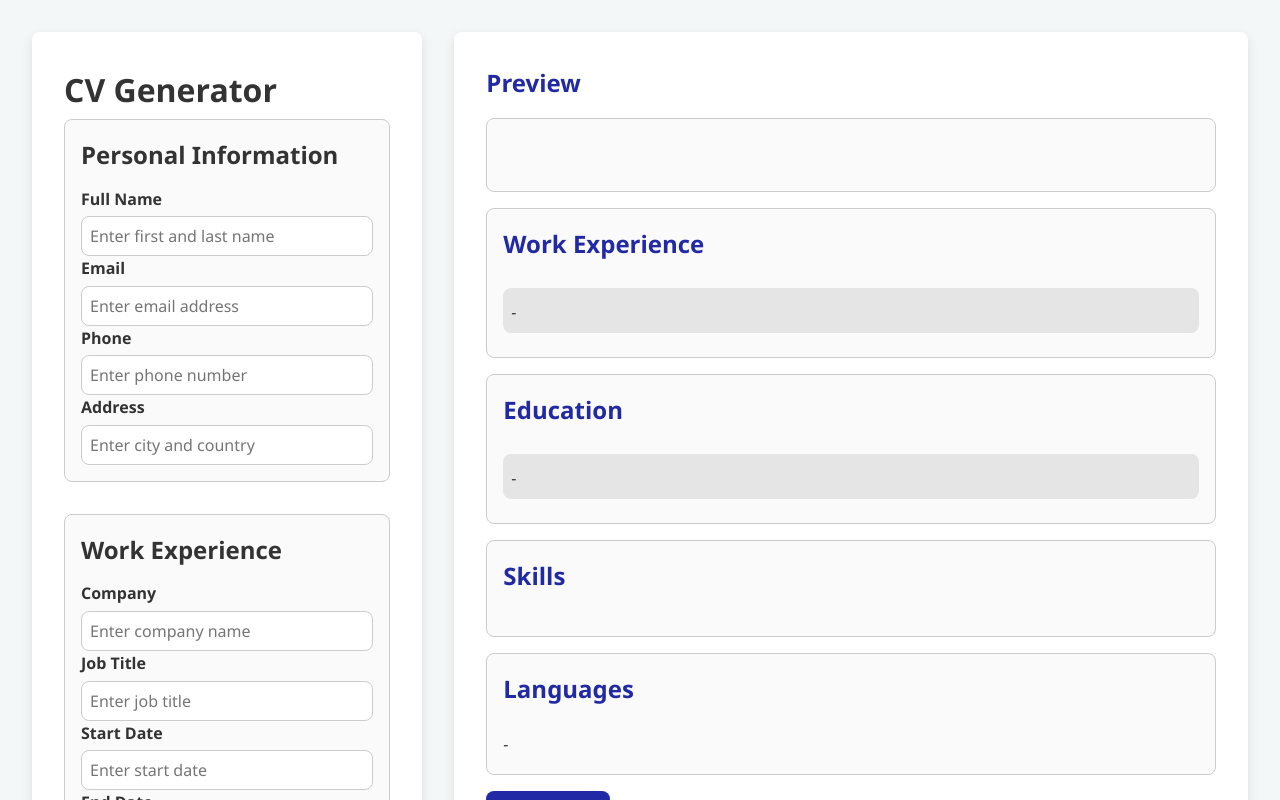
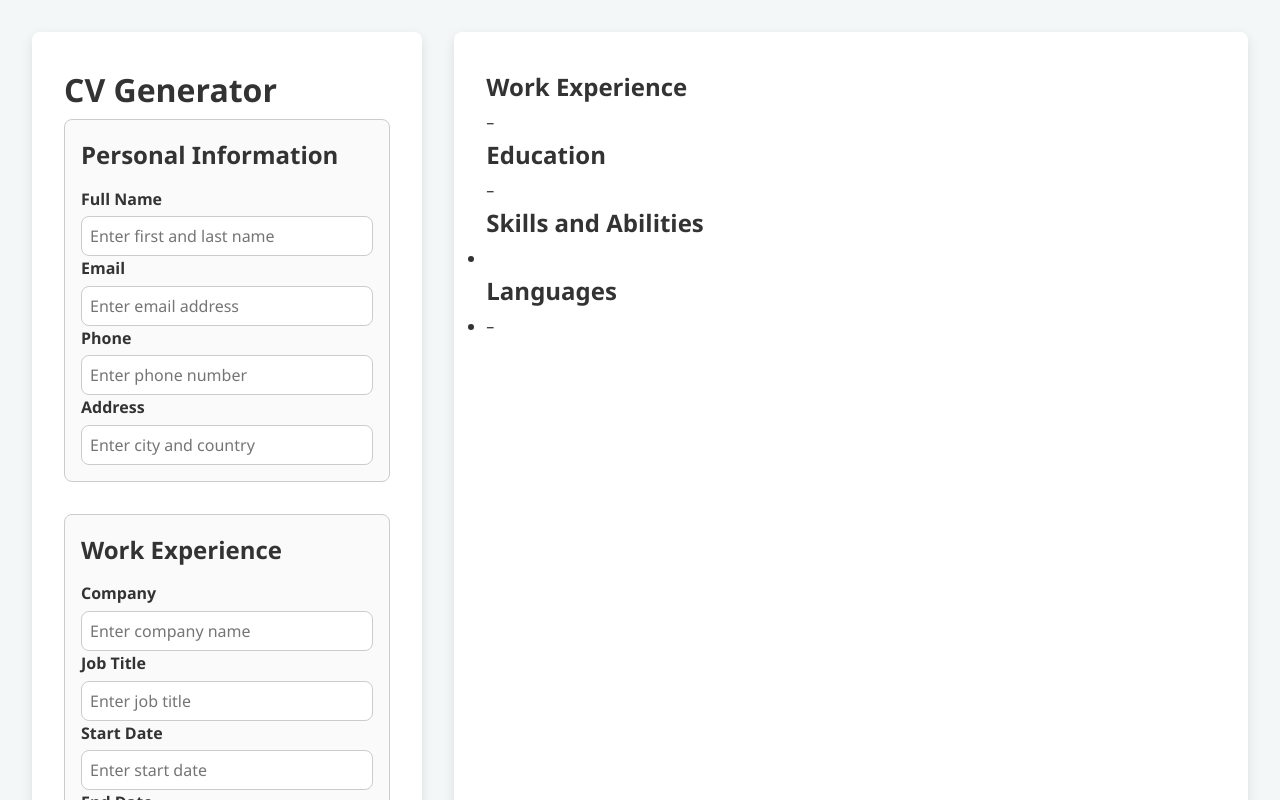
Before and after one commit to dlastic/cv-application, a React (Vite) app: page / in a window 1280 px wide. Shown: the top 800 px of the page. Built offline with nearby package versions, Linux system fonts and the light colour scheme.

Commit message:
Edit CV display structure

```diff
--- a/src/components/CVDisplay.jsx
+++ b/src/components/CVDisplay.jsx
@@ -16,46 +16,52 @@ export default function CVDisplay({
   };
 
   return (
-    <div className="cv-display">
-      <h2>Preview</h2>
+    <div className="cv">
+      <header className="cv-header">
+        <div className="info">
+          <h1>{info.name}</h1>
+          <div className="contact-info">
+            <p>{info.address}</p>
+            <p>{info.phone}</p>
+            <p>{info.email}</p>
+          </div>
+        </div>
+      </header>
 
-      <div className="personal-info">
-        <h2>{info.name}</h2>
-        <p>{info.email}</p>
-        <p>{info.phone}</p>
-        <p>{info.address}</p>
-      </div>
-
-      <div className="experience-list">
+      <main className="cv-main">
+        <section className="left-column">
+          <div className="cv-experience">
             <h2>Work Experience</h2>
             {experiences.map((exp) => (
               <div key={exp.id} className="experience-item">
                 <h3>{exp.jobTitle}</h3>
                 <h4>{exp.company}</h4>
                 <p>
-              {exp.startDate} - {exp.endDate}
+                  {exp.startDate} – {exp.endDate}
                 </p>
                 <p>{exp.description}</p>
               </div>
             ))}
           </div>
 
-      <div className="education-list">
+          <div className="cv-education">
             <h2>Education</h2>
             {educations.map((edu) => (
               <div key={edu.id} className="education-item">
                 <h3>{edu.degree}</h3>
                 <h4>{edu.institution}</h4>
                 <p>
-              {edu.startDate} - {edu.endDate}
+                  {edu.startDate} – {edu.endDate}
                 </p>
                 <p>{edu.description}</p>
               </div>
             ))}
           </div>
+        </section>
 
-      <div className="skills-list">
-        <h2>Skills</h2>
+        <section className="right-column">
+          <div className="cv-skills">
+            <h2>Skills and Abilities</h2>
             <ul>
               {skills.map((skill) => (
                 <li key={skill.id}>{skill.name}</li>
@@ -63,18 +69,18 @@ export default function CVDisplay({
             </ul>
           </div>
 
-      <div className="languages-list">
+          <div className="cv-languages">
             <h2>Languages</h2>
             <ul>
               {languages.map((language) => (
                 <li key={language.id}>
-              {language.lang} - {proficiencyMap[language.proficiency]}
+                  {language.lang} – {proficiencyMap[language.proficiency]}
                 </li>
               ))}
             </ul>
           </div>
-
-      <button>Download PDF</button>
+        </section>
+      </main>
     </div>
   );
 }
```
Lines whose indentation alone changed are shown as unchanged.
